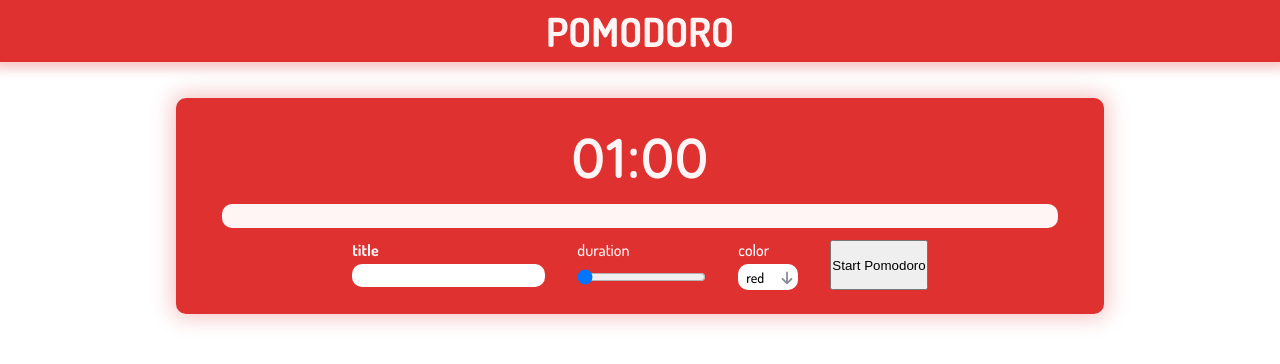
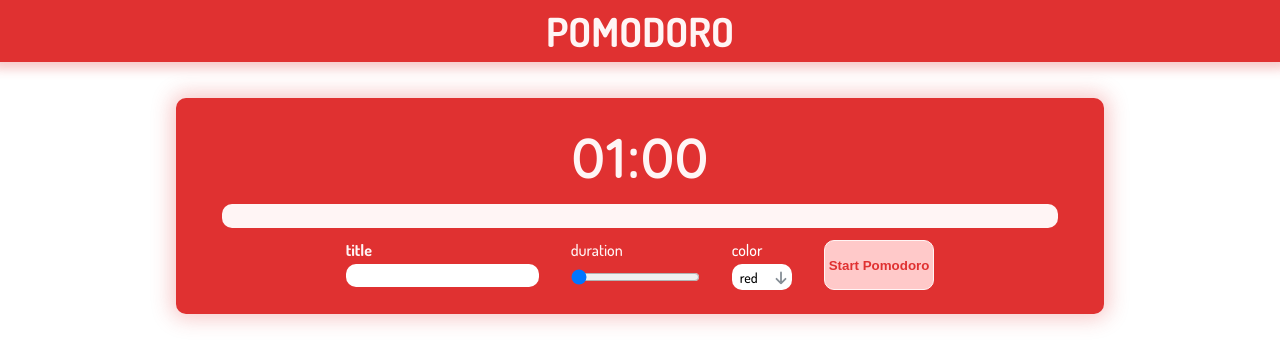
Before and after one commit to ersinnamal/pomodoro, a React (Create React App) app: page / in a window 1280 px wide. Shown: the top 364 px of the page. Built offline with nearby package versions, Linux system fonts and the light colour scheme.

Commit message:
Added Button component

```diff
--- a/src/components/Timer/Timer.js
+++ b/src/components/Timer/Timer.js
@@ -6,6 +6,7 @@
 import useInput from "../../hooks/useInput";
 import Input from "../UI/Input/Input";
 import Select from "../UI/Select/Select";
+import Button from "../UI/Button/Button";
 
 const formatSeconds = (totalSeconds) => {
   const minutes = Math.trunc(totalSeconds / 60);
@@ -18,6 +19,7 @@
 
 const Timer = () => {
   const context = useContext(Context);
+
   const [seconds, setSeconds] = useState(0);
   const [timer, setTimer] = useState();
   const [isBreak, setIsBreak] = useState(false);
@@ -28,6 +30,7 @@
   );
   const [titleProps] = useInput();
   const [colorProps] = useInput("red");
+
   const { value: minuteInputValue } = rangeProps;
   const { value: colorInputValue } = colorProps;
 
@@ -99,9 +102,9 @@
           label="duration"
         />
         <Select {...colorProps} options={["red", "blue"]} label="color" />
-        <button onClick={clickHandler}>
+        <Button onClick={clickHandler} color={colorProps.value}>
           {timer ? "Stop" : "Start"} {isBreak ? "Break" : "Pomodoro"}
-        </button>
+        </Button>
       </div>
     </div>
   );
--- /dev/null
+++ b/src/components/UI/Button/Button.js
@@ -0,0 +1,14 @@
+import classes from "./Button.module.css";
+
+const Button = (props) => {
+  return (
+    <button
+      onClick={props.onClick}
+      className={`${classes.button} ${classes["button--" + props.color]}`}
+    >
+      {props.children}
+    </button>
+  );
+};
+
+export default Button;
--- /dev/null
+++ b/src/components/UI/Button/Button.module.css
@@ -0,0 +1,28 @@
+.button {
+  border-radius: 1rem;
+  font-weight: 600;
+  transition: all 150ms;
+  padding: 0.4rem;
+}
+
+.button--red {
+  background-color: var(--red-1);
+  color: var(--red-4);
+  border: 1px solid var(--red-0);
+}
+
+.button--red:hover {
+  background-color: var(--red-3);
+  color: var(--red-0);
+}
+
+.button--blue {
+  background-color: var(--blue-1);
+  color: var(--blue-4);
+  border: 1px solid var(--blue-0);
+}
+
+.button--blue:hover {
+  background-color: var(--blue-3);
+  color: var(--blue-0);
+}
```
